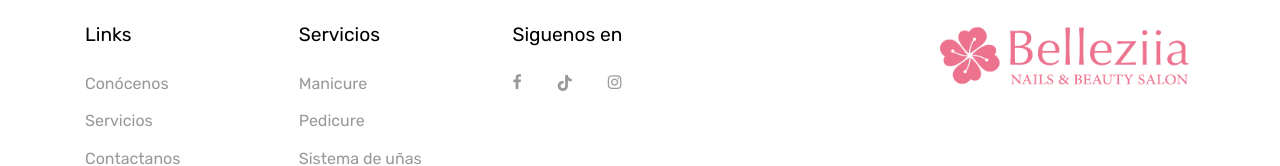
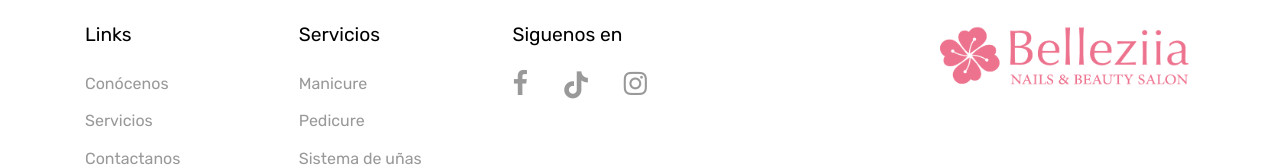
Before and after one commit to belleziia/belleziia.github.io, a plain HTML site: page about.html in a window 1280 px wide. Shown: the part 3473-3639 px from the top of the page. Drawn offline with Linux system fonts and the light colour scheme; files whose address does not match are found by name.

Commit message:
change size icons social

```diff
--- a/about.html
+++ b/about.html
@@ -258,9 +258,9 @@
               </div>
               <div class="col-md-6 mb-5 mb-lg-0 col-lg-3">
                 <h2 class="footer-heading mb-4">Siguenos en</h2>
-                <a href="https://www.facebook.com/belleziia.salon" target="_blank" title="Facebook" class="pl-0 pr-3"><span class="icon-facebook"></span></a>
-                <a href="https://www.tiktok.com/@belleziia" target="_blank" title="TikTok" class="pl-3 pr-3"><i class="fab fa-tiktok"></i></a>
-                <a href="https://www.instagram.com/belleziia" target="_blank" title="Instagram" class="pl-3 pr-3"><span class="icon-instagram"></span></a>
+                <a href="https://www.facebook.com/belleziia.salon" target="_blank" title="Facebook" class="pl-0 pr-3"><span class="icon-facebook" style="font-size: 27px;"></span></a>
+                <a href="https://www.tiktok.com/@belleziia" target="_blank" title="TikTok" class="pl-3 pr-3"><i class="fab fa-tiktok" style="font-size: 27px;"></i></a>
+                <a href="https://www.instagram.com/belleziia" target="_blank" title="Instagram" class="pl-3 pr-3"><span class="icon-instagram" style="font-size: 27px;"></span></a>
               </div>
             </div>
           </div>
```
Also changed, not shown: contact.html (+3 -3 lines), index.html (+3 -3 lines), services.html (+3 -3 lines).
